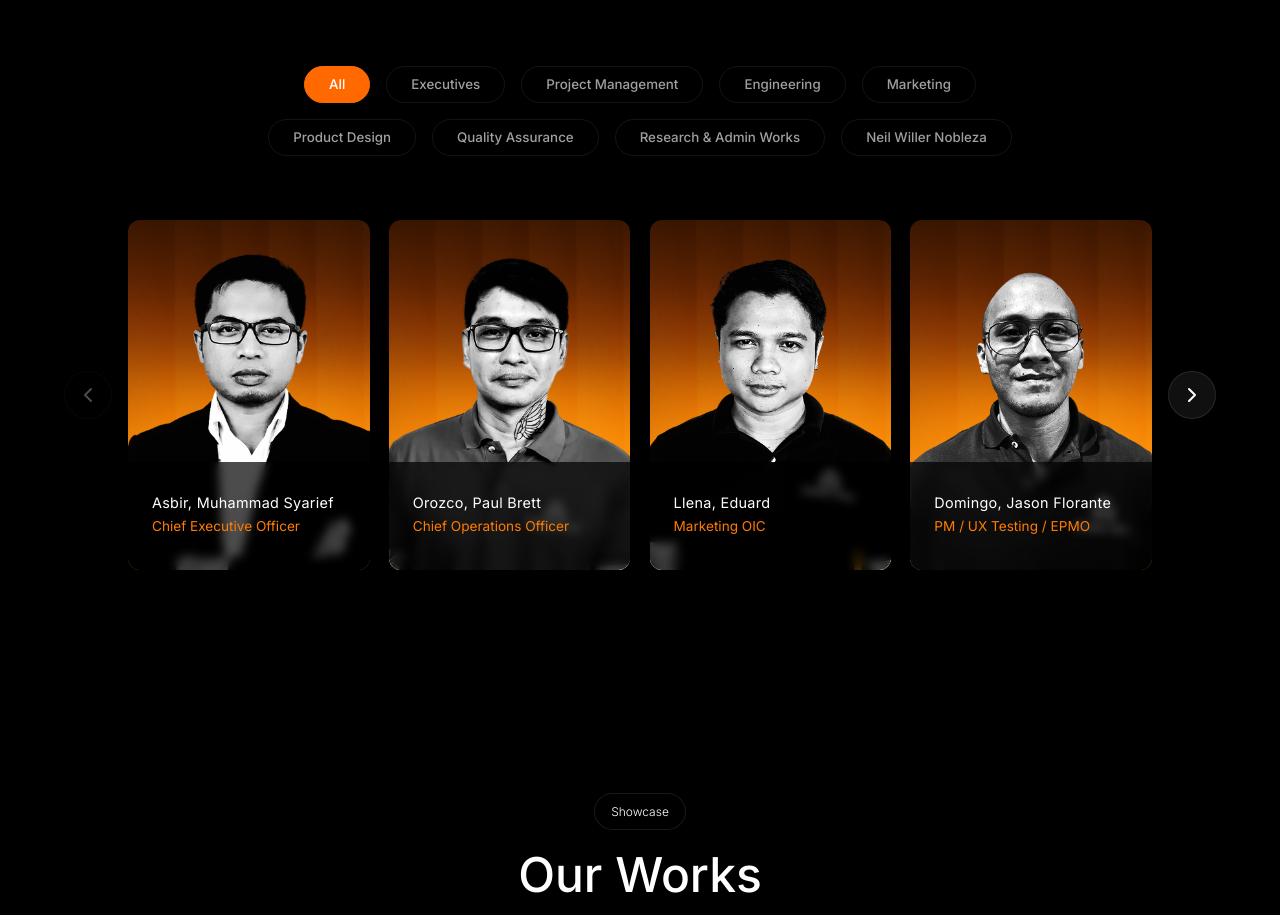
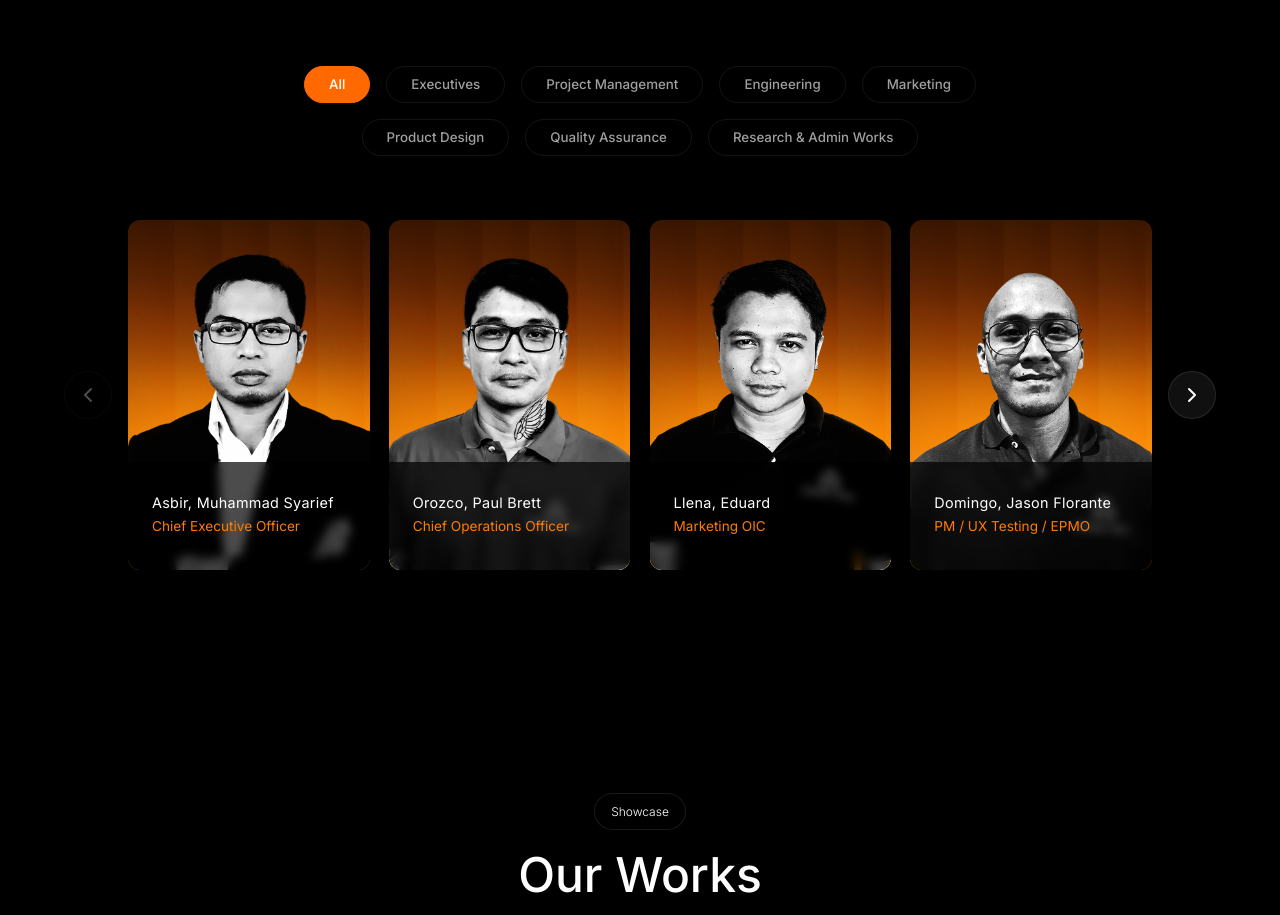
Before and after one commit to michaeldiopenes7/asbir-web-vite, a React (Vite) app: page / in a window 1280 px wide. Shown: the part 4562-5477 px from the top of the page. Built offline with nearby package versions, Linux system fonts and the light colour scheme.

Commit message:
feat: remove Neil Willer Nobleza from team members and categories

```diff
--- a/src/data/teamMembers.js
+++ b/src/data/teamMembers.js
@@ -8,7 +8,6 @@ const CATEGORIES = {
     MARKETING: 'Marketing',
     QA: 'Quality Assurance',
     ADMIN: 'Research & Admin Works',
-    NEIL: 'Neil Willer Nobleza',
 };
 
 // Helper to create member objects cleanly
@@ -82,8 +81,7 @@ const membersData = [
     ['mercado-elmer', 'Mercado, Elmer', 'Quality Assurance Analyst', CATEGORIES.QA],
 
     // Research & Admin Works
-    ['infante-fabe', 'Infante, Fabe Hillary', 'Researcher / Admin Works', CATEGORIES.ADMIN, teamImages.fabe],
-    ['neil-willer', 'Nobleza, Neil Willer', 'LightofHeaven', CATEGORIES.NEIL],];
+    ['infante-fabe', 'Infante, Fabe Hillary', 'Researcher / Admin Works', CATEGORIES.ADMIN, teamImages.fabe],];
 
 
 export const teamMembers = membersData.map((data, index) => {
--- a/src/sections/Team/Team.jsx
+++ b/src/sections/Team/Team.jsx
@@ -7,7 +7,7 @@ const Team = () => {
     const [activeTab, setActiveTab] = useState('All');
     const [canScrollLeft, setCanScrollLeft] = useState(false);
     const [canScrollRight, setCanScrollRight] = useState(false);
-    const tabs = ['All', 'Executives', 'Project Management', 'Engineering', 'Marketing', 'Product Design', 'Quality Assurance', 'Research & Admin Works', 'Neil Willer Nobleza'];
+    const tabs = ['All', 'Executives', 'Project Management', 'Engineering', 'Marketing', 'Product Design', 'Quality Assurance', 'Research & Admin Works'];
     const gridRef = React.useRef(null);
 
     const displayedMembers = getTeamByCategory(activeTab);
```
